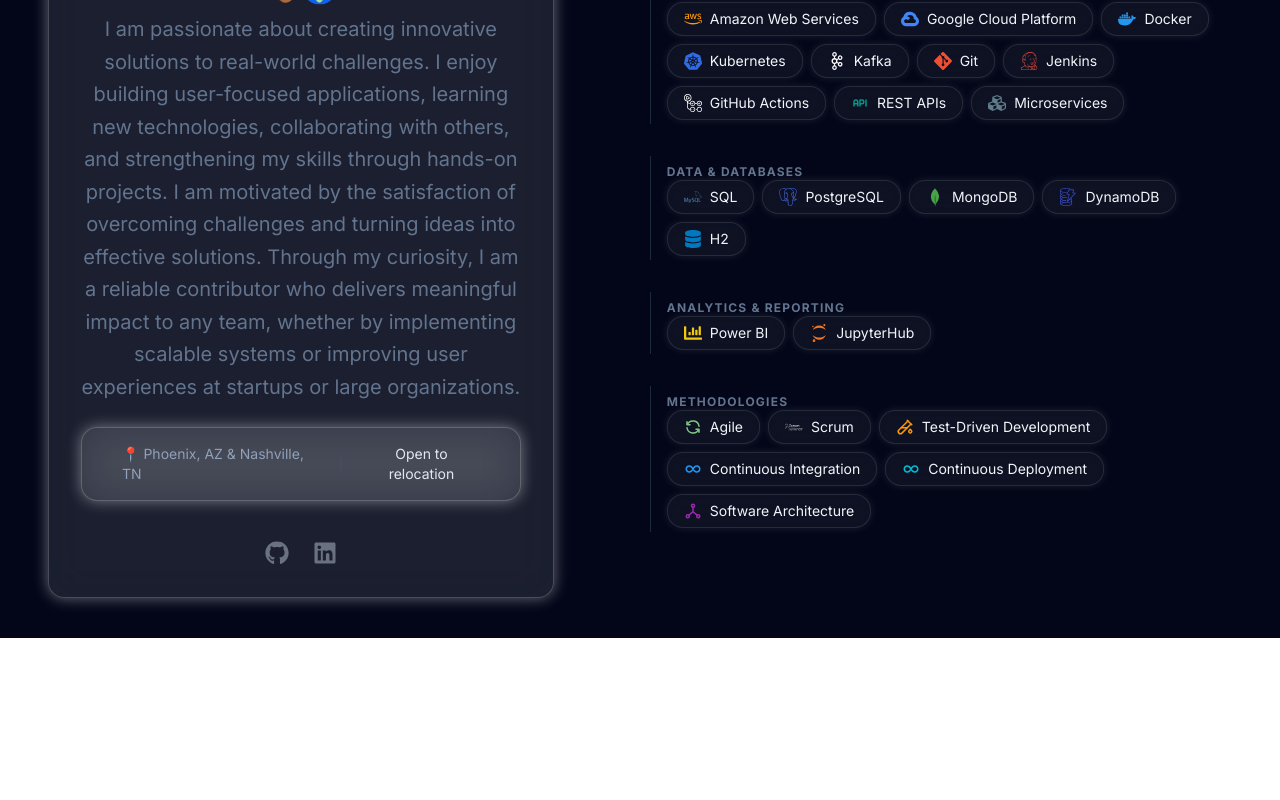
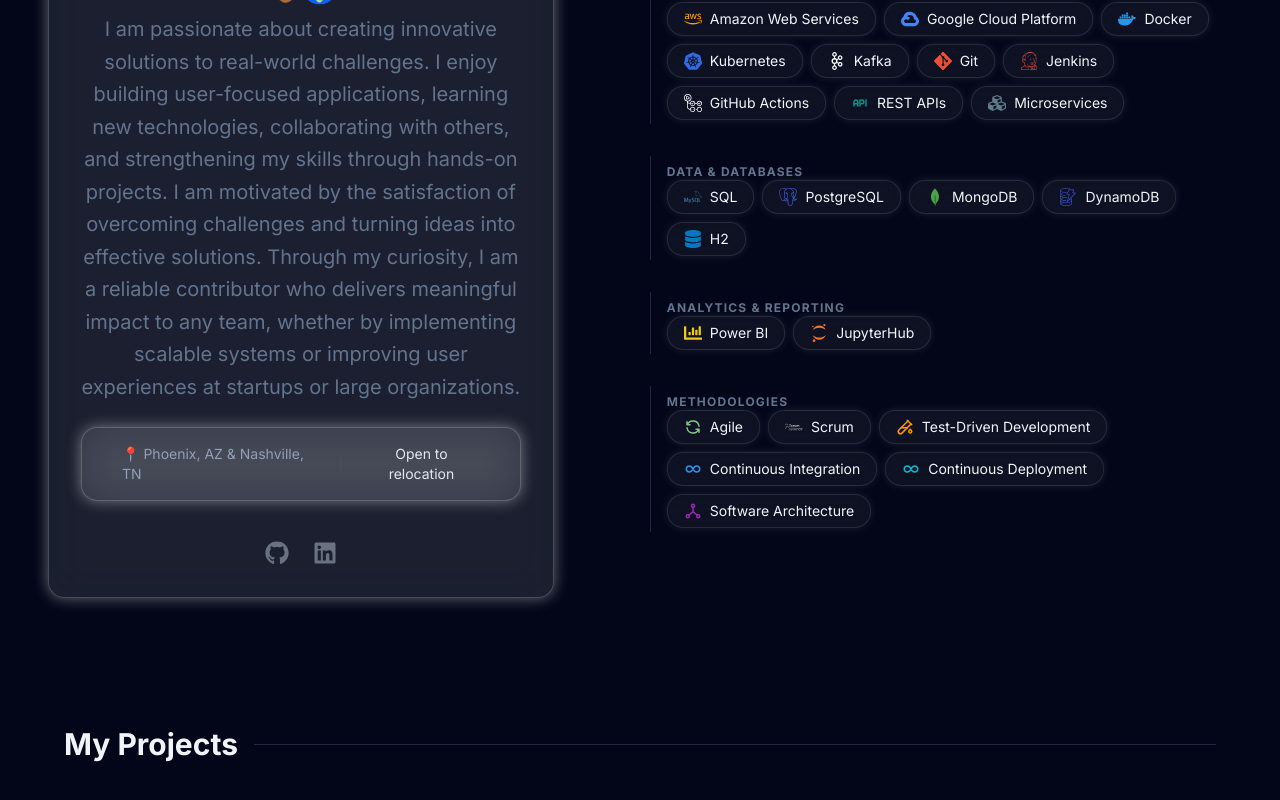
Before and after one commit to nabiladem/portfolio, a React (Vite) app: page / in a window 1280 px wide. Shown: the part 440-1240 px from the top of the page. Before the commit the page ends 1078 px from the top, so only its background shows below. Built offline with nearby package versions, Linux system fonts and the light colour scheme.

Commit message:
Begin projects section

```diff
--- a/src/App.jsx
+++ b/src/App.jsx
@@ -60,6 +60,21 @@
   'Continuous Deployment': <TbInfinity className="text-[#00BCD4]" />,
   'Software Architecture': <TbHierarchy className="text-[#9C27B0]" />,
 };
+
+const projects = [
+  {
+    title: "Raft",
+    description: "Distributed Consensus Algorithm",
+    image: "https://via.placeholder.com/150",
+    link: "https://github.com/nabiladem/raft"
+  },
+  {
+    title: "nabiladem.com",
+    description: "This website",
+    image: "https://via.placeholder.com/150",
+    link: "https://portfolio-gilt-two-36.vercel.app"
+  },
+];
 
 function App() {
   const iconVariants = {
@@ -189,6 +204,24 @@
           </div>
         </div>
       </div>
+      <motion.section
+        initial={{ opacity: 0, y: 50 }}
+        whileInView={{ opacity: 1, y: 0 }}
+        viewport={{ once: true, margin: "-100px" }}
+        transition={{ duration: 0.8, ease: "easeOut" }}
+        className="w-full max-w-[1400px] monitor:max-w-[1800px] mt-24 md:mt-32 px-4"
+      >
+        <div className="flex items-center gap-4 mb-12">
+          <h2 className="text-3xl font-bold text-slate-100">My Projects</h2>
+          <div className="h-[1px] flex-grow bg-slate-800"></div>
+        </div>
+
+        <div className="grid grid-cols-1 md:grid-cols-2 gap-8">
+          {/* {projects.map((progrect, i) => (
+
+          ))} */}
+        </div>
+      </motion.section>
     </div>
   );
 }
```
